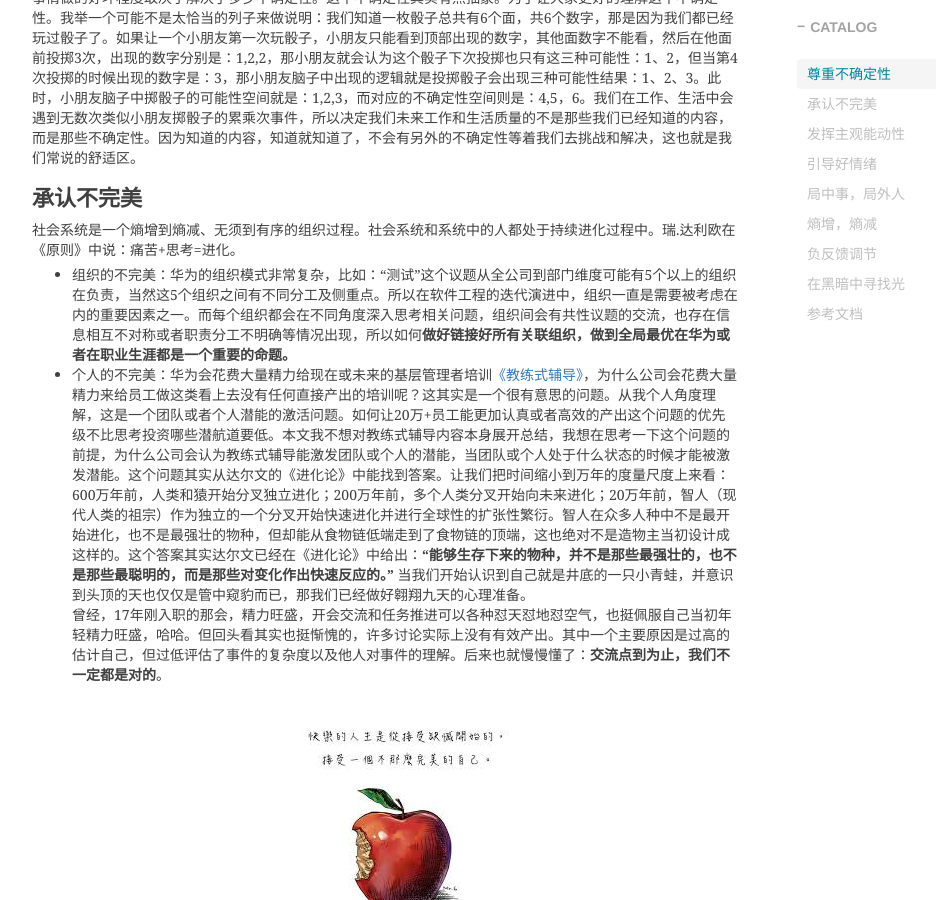
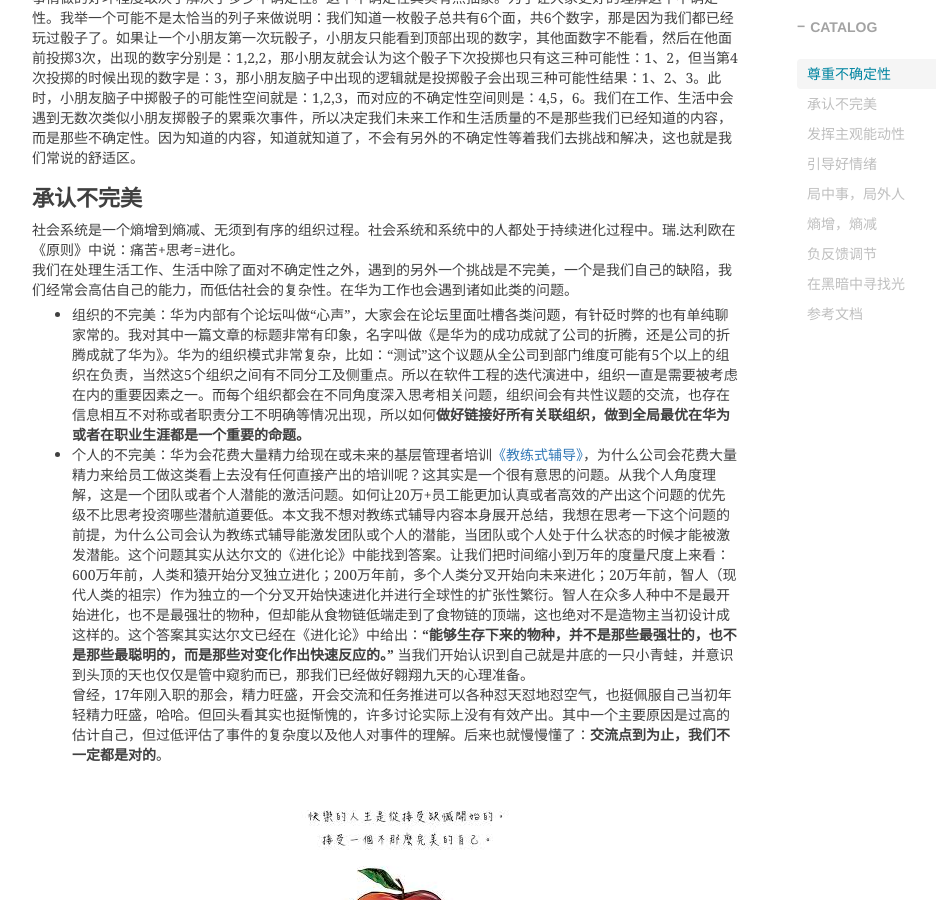
Before and after one commit to shihai1991/shihai1991.github.io, a Jekyll site: the page built from _posts/2023-10-30-在菊厂八年的那些人那些事.md, in a window 1280 px wide and 900 px high, scrolled down 1677 px. Shown: the whole window, without its empty margins (233-1169 px from the left). Built offline with Jekyll 4.4.1, drawn with Linux system fonts in a browser that asks for light colours; nearby versions of some CDN libraries; comment, search, counter and statistics services are not loaded.

Commit message:
Update 2023-10-30-在菊厂八年的那些人那些事.md

```diff
--- a/_posts/2023-10-30-在菊厂八年的那些人那些事.md
+++ b/_posts/2023-10-30-在菊厂八年的那些人那些事.md
@@ -25,7 +25,8 @@ time: '2023.10.30 12:27:00'
 
 # 承认不完美
 社会系统是一个熵增到熵减、无须到有序的组织过程。社会系统和系统中的人都处于持续进化过程中。瑞.达利欧在《原则》中说：痛苦+思考=进化。
-- 组织的不完美：华为的组织模式非常复杂，比如：“测试”这个议题从全公司到部门维度可能有5个以上的组织在负责，当然这5个组织之间有不同分工及侧重点。所以在软件工程的迭代演进中，组织一直是需要被考虑在内的重要因素之一。而每个组织都会在不同角度深入思考相关问题，组织间会有共性议题的交流，也存在信息相互不对称或者职责分工不明确等情况出现，所以如何**做好链接好所有关联组织，做到全局最优在华为或者在职业生涯都是一个重要的命题。**
+我们在处理生活工作、生活中除了面对不确定性之外，遇到的另外一个挑战是不完美，一个是我们自己的缺陷，我们经常会高估自己的能力，而低估社会的复杂性。在华为工作也会遇到诸如此类的问题。
+- 组织的不完美：华为内部有个论坛叫做“心声”，大家会在论坛里面吐槽各类问题，有针砭时弊的也有单纯聊家常的。我对其中一篇文章的标题非常有印象，名字叫做《是华为的成功成就了公司的折腾，还是公司的折腾成就了华为》。华为的组织模式非常复杂，比如：“测试”这个议题从全公司到部门维度可能有5个以上的组织在负责，当然这5个组织之间有不同分工及侧重点。所以在软件工程的迭代演进中，组织一直是需要被考虑在内的重要因素之一。而每个组织都会在不同角度深入思考相关问题，组织间会有共性议题的交流，也存在信息相互不对称或者职责分工不明确等情况出现，所以如何**做好链接好所有关联组织，做到全局最优在华为或者在职业生涯都是一个重要的命题。**
 - 个人的不完美：华为会花费大量精力给现在或未来的基层管理者培训[《教练式辅导》](https://shihai1991.github.io/books/2022/08/21/%E6%95%99%E7%BB%83%E5%BC%8F%E8%BE%85%E5%AF%BC/)，为什么公司会花费大量精力来给员工做这类看上去没有任何直接产出的培训呢？这其实是一个很有意思的问题。从我个人角度理解，这是一个团队或者个人潜能的激活问题。如何让20万+员工能更加认真或者高效的产出这个问题的优先级不比思考投资哪些潜航道要低。本文我不想对教练式辅导内容本身展开总结，我想在思考一下这个问题的前提，为什么公司会认为教练式辅导能激发团队或个人的潜能，当团队或个人处于什么状态的时候才能被激发潜能。这个问题其实从达尔文的《进化论》中能找到答案。让我们把时间缩小到万年的度量尺度上来看：600万年前，人类和猿开始分叉独立进化；200万年前，多个人类分叉开始向未来进化；20万年前，智人（现代人类的祖宗）作为独立的一个分叉开始快速进化并进行全球性的扩张性繁衍。智人在众多人种中不是最开始进化，也不是最强壮的物种，但却能从食物链低端走到了食物链的顶端，这也绝对不是造物主当初设计成这样的。这个答案其实达尔文已经在《进化论》中给出：**“能够生存下来的物种，并不是那些最强壮的，也不是那些最聪明的，而是那些对变化作出快速反应的。”** 当我们开始认识到自己就是井底的一只小青蛙，并意识到头顶的天也仅仅是管中窥豹而已，那我们已经做好翱翔九天的心理准备。
 曾经，17年刚入职的那会，精力旺盛，开会交流和任务推进可以各种怼天怼地怼空气，也挺佩服自己当初年轻精力旺盛，哈哈。但回头看其实也挺惭愧的，许多讨论实际上没有有效产出。其中一个主要原因是过高的估计自己，但过低评估了事件的复杂度以及他人对事件的理解。后来也就慢慢懂了：**交流点到为止，我们不一定都是对的**。
 ![不完美 侵删]({{site.baseurl}}/img/2024/Q1/20240102-不完美.jfif)
```
